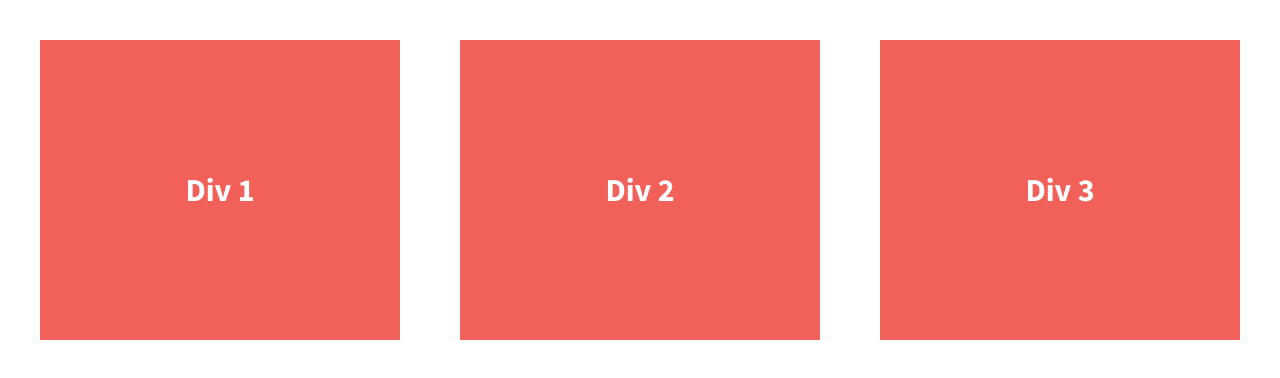
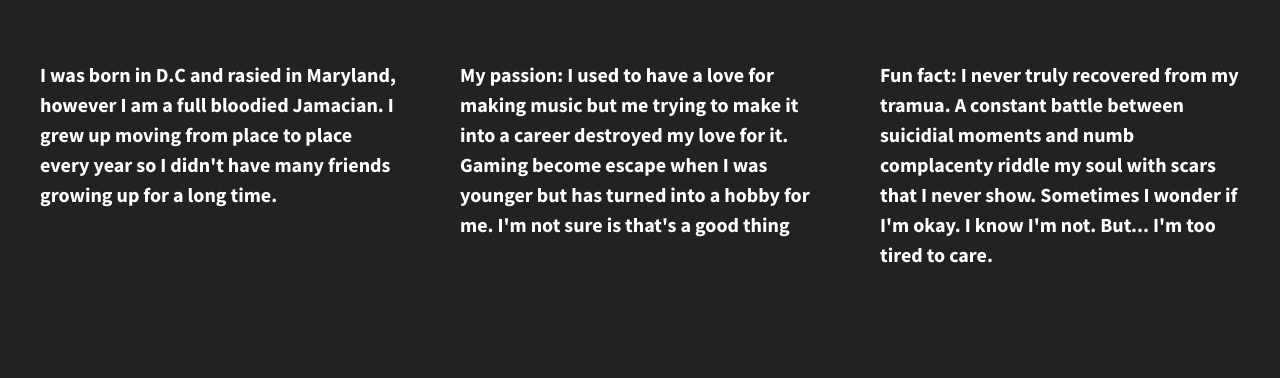
Before and after one commit to AyeTone/responsive-divs-flexbox, a plain HTML site: page index.html in a window 1280 px wide. Drawn offline with nearby package versions, Linux system fonts and the light colour scheme.

Commit message:
Redesigned page

```diff
--- a/css/main.css
+++ b/css/main.css
@@ -97,8 +97,9 @@ textarea {
 
 
 html {
-  background-color: #fff;
+  background-color: #222;
   height: 100%;
+  width: 100%;
 }
 
 body {
@@ -112,20 +113,20 @@ body {
   /*add display:flex and set justify-content to space-between*/
   font-weight: 700;
   display: flex;
+  flex-flow: row wrap;
   justify-content: space-between;
+  align-items: center;
 }
 
 .div-1, .div-2, .div-3 {
   /*give the divs a width of 30%, add display:flex, set justify-content and align-items to center*/
   color: #fff;
   line-height: 1.5em;
-  font-size: 1.6em;
-  background-color: #f16059;
   height: 300px;
   display: flex;
   width: 30%;
-  justify-content: center;
-  align-items: center;
+  justify-content: flex-start;
+  align-items: flex-start;
 }
 
 
--- a/index.html
+++ b/index.html
@@ -23,13 +23,22 @@
 
         <section class="wrapper">
             <div class="div-1">
-                Div 1
+                <p> I was born in D.C and rasied in Maryland, however I am a
+                    full bloodied Jamacian. I grew up moving from place to place
+                    every year so I didn't have many friends growing up for a long time.
+                </p>
             </div>
             <div class="div-2">
-                Div 2
+                <p> My passion: I used to have a love for making music but me trying to make
+                    it into a career destroyed my love for it. Gaming become escape when I was
+                    younger but has turned into a hobby for me. I'm not sure is that's a good thing
+                </p>
             </div>
             <div class="div-3">
-                Div 3
+               <p> Fun fact: I never truly recovered from my tramua. A constant battle between
+                   suicidial moments and numb complacenty riddle my soul with scars that I never show.
+                   Sometimes I wonder if I'm okay. I know I'm not. But... I'm too tired to care.
+               </p>
             </div>
         </section>
 
```
